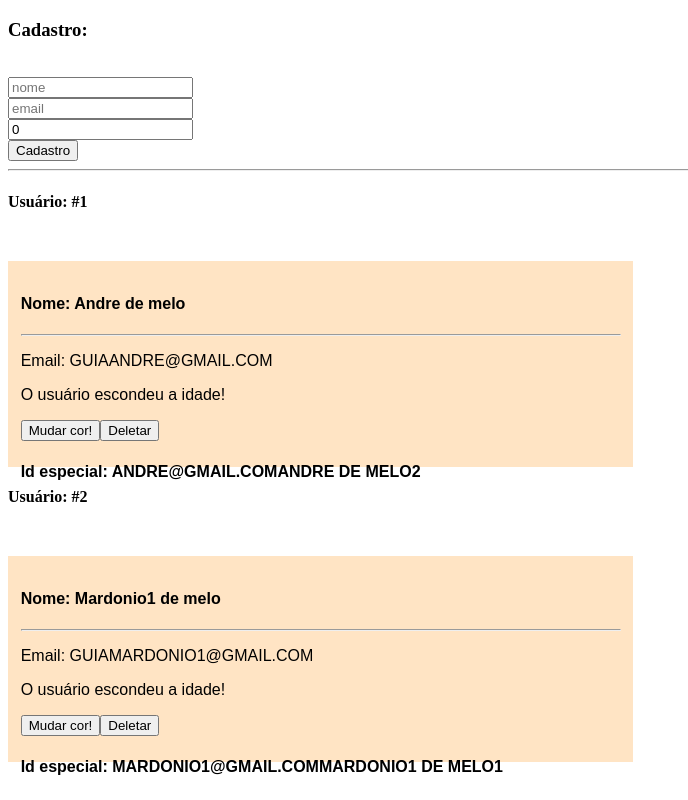
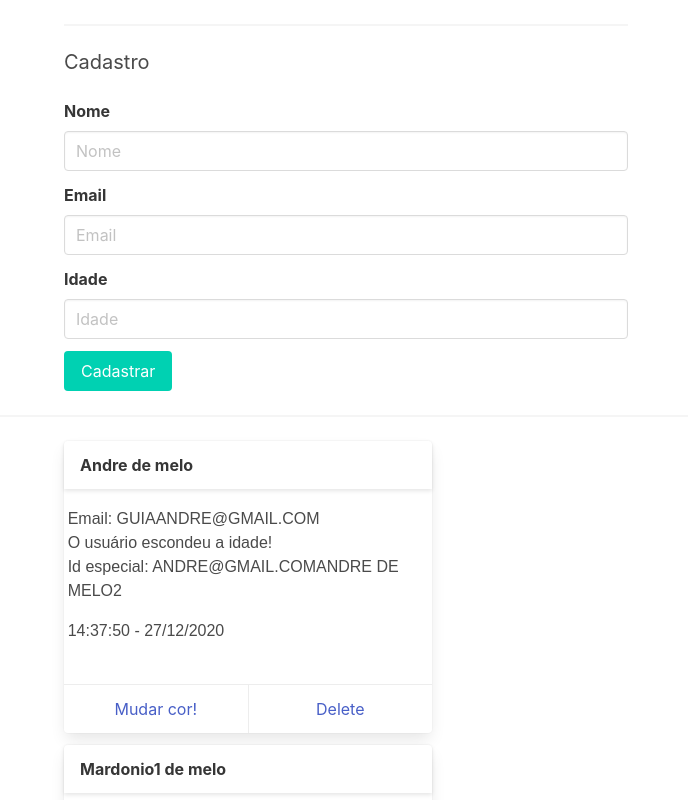
Before and after one commit to MardonioMelo/guia_clientes, a Vue app: page / in a window 1280 px wide. Shown: the top 800 px of the page, without its empty margins (0-688 px from the left). Built offline with nearby package versions, Linux system fonts and the light colour scheme.

Commit message:
aulaAula 21 e 22

```diff
--- a/package.json
+++ b/package.json
@@ -8,6 +8,7 @@
     "lint": "vue-cli-service lint"
   },
   "dependencies": {
+    "bulma": "^0.9.1",
     "core-js": "^3.6.5",
     "lodash": "^4.17.20",
     "vue": "^3.0.0"
--- a/src/App.vue
+++ b/src/App.vue
@@ -1,25 +1,69 @@
 <template>
   <div id="app">
-    <h3>Cadastro:</h3>
-    <small id="nomeErro" v-show="deuErro">
-      Para cadastar o usuário preencha todos os campos!!
-    </small>
-    <br />
-    <input type="text" placeholder="nome" v-model="nomeField" /> <br />
-    <input type="email" placeholder="email" v-model="emailField" /> <br />
-    <input type="number" placeholder="Idade" v-model="idadeField" /> <br />
-    <button @click="createUser">Cadastro</button>
+    <div class="container">
+      <div class="columns">
+        <div class="column is-half">
+          <hr />
+          <h2 class="subtitle">Cadastro</h2>
+        </div>
+      </div>
+      <div class="columns">
+        <div class="column is-half">
+          <div class="field">
+            <label class="label">Nome</label>
+            <div class="control">
+              <input
+                class="input"
+                type="text"
+                placeholder="Nome"
+                v-model="nomeField"
+              />
+            </div>
+            <p class="help" id="nomeErro" v-show="deuErro">
+              Para cadastar o usuário preencha todos os campos!!
+            </p>
+          </div>
+          <div class="field">
+            <label class="label">Email</label>
+            <div class="control">
+              <input
+                class="input"
+                type="email"
+                placeholder="Email"
+                v-model="emailField"
+              />
+            </div>
+          </div>
+          <div class="field">
+            <label class="label">Idade</label>
+            <div class="control">
+              <input
+                class="input"
+                type="number"
+                placeholder="Idade"
+                v-model="idadeField"
+              />
+            </div>
+          </div>
+          <div class="buttons">
+            <button class="button is-primary" @click="createUser">
+              Cadastrar
+            </button>
+          </div>
+        </div>
+      </div>
+    </div>
     <hr />
-    <div v-for="(cliente, index) in orderClientes" :key="cliente.id">
-      <h4>Usuário: #{{ index + 1 }}</h4>
+    <div v-for="(cliente) in orderClientes" :key="cliente.id">
+
       <Cliente :cliente="cliente" @meDelete="deleteUser($event)" />
     </div>
   </div>
 </template>
 
 <script>
-import _ from 'lodash';
-import Cliente from "./components/Cliente.vue";
+import _ from "lodash";
+import Cliente from "./components/Cliente";
 //import Produto from './components/Produto.vue'
 
 export default {
@@ -29,7 +73,7 @@ export default {
       deuErro: false,
       nomeField: "",
       emailField: "",
-      idadeField: 0,
+      idadeField: "",
       clientes: [
         {
           id: 1,
@@ -83,15 +127,15 @@ export default {
     deleteUser: function ($event) {
       console.log("Recebendo evento!");
       var id = $event.idCliente;
-      var novoArray = this.clientes.filter(cliente => cliente.id != id)
+      var novoArray = this.clientes.filter((cliente) => cliente.id != id);
       this.clientes = novoArray;
     },
   },
   computed: {
-    orderClientes(){
-      return _.orderBy(this.clientes, ['nome'], ['asc']);
-    }
-  }
+    orderClientes() {
+      return _.orderBy(this.clientes, ["nome"], ["asc"]);
+    },
+  },
 };
 </script>
 
--- a/src/components/Cliente.vue
+++ b/src/components/Cliente.vue
@@ -1,13 +1,36 @@
 <template>
-  <div :class="{ cliente: !isPremium, 'cliente-premium': isPremium }">
-    <h4>Nome: {{ cliente.nome }}</h4>
-    <hr />
-    <p>Email: {{ processarEmail }}</p>
-    <p v-if="showIdade === true">Idade: {{ cliente.idade }}</p>
-    <p v-else>O usuário escondeu a idade!</p>
-    <button @click="mudarCor">Mudar cor!</button>
-    <button @click="emitirEventoDelete">Deletar</button>
-    <h4>Id especial: {{ idEspecial }}</h4>
+  <div class="container">
+    <div class="columns">
+      <div class="column is-one-third">
+        <div class="card">
+          <header class="card-header">
+            <p class="card-header-title">{{ cliente.nome }}</p>
+            <a href="#" class="card-header-icon" aria-label="more options">
+              <span class="icon">
+                <i class="fas fa-angle-down" aria-hidden="true"></i>
+              </span>
+            </a>
+          </header>
+          <div class="card-content" :class="{ cliente: !isPremium, 'cliente-premium': isPremium }">
+            <div class="content">
+              <p>
+                Email: {{ processarEmail }}<br />
+                <span v-if="showIdade === true"
+                  >Idade: {{ cliente.idade }}<br
+                /></span>
+                <span v-else>O usuário escondeu a idade!<br /></span>
+                Id especial: {{ idEspecial }}
+              </p>
+              <time>{{ dateHora }}</time>
+            </div>
+          </div>
+          <footer class="card-footer">
+            <a class="card-footer-item" @click="mudarCor">Mudar cor!</a>
+            <a href="#" class="card-footer-item" @click="emitirEventoDelete">Delete</a>
+          </footer>
+        </div>
+      </div>
+    </div>
   </div>
 </template>
 
@@ -48,13 +71,35 @@ export default {
       var str = this.cliente.email + this.cliente.nome + this.cliente.id;
       return str.toUpperCase();
     },
+    dateHora() {
+      // Obtém a data/hora atual
+      var data = new Date();
+
+      // Guarda cada pedaço em uma variável
+      var dia = data.getDate(); // 1-31
+
+      var mes = data.getMonth(); // 0-11 (zero=janeiro)
+
+      var ano4 = data.getFullYear(); // 4 dígitos
+      var hora = data.getHours(); // 0-23
+      var min = data.getMinutes(); // 0-59
+      var seg = data.getSeconds(); // 0-59
+
+
+      // Formata a data e a hora (note o mês + 1)
+      var str_data = dia + "/" + (mes + 1) + "/" + ano4;
+      var str_hora = hora + ":" + min + ":" + seg;
+
+      // Mostra o resultado
+      return str_hora + " - " + str_data
+    },
   },
 };
 </script>
 
 <style scoped>
 .cliente {
-  background-color: bisque;
+  background-color: rgb(255, 255, 255);
   max-width: 600px;
   height: 180px;
   padding: 1%;
--- a/src/main.js
+++ b/src/main.js
@@ -1,4 +1,5 @@
 import { createApp } from 'vue'
 import App from './App.vue'
+import "../node_modules/bulma/css/bulma.css"
 
 createApp(App).mount('#app')
```
Also changed, not shown: 2 other files (tests, documents, lock files or other folders).
